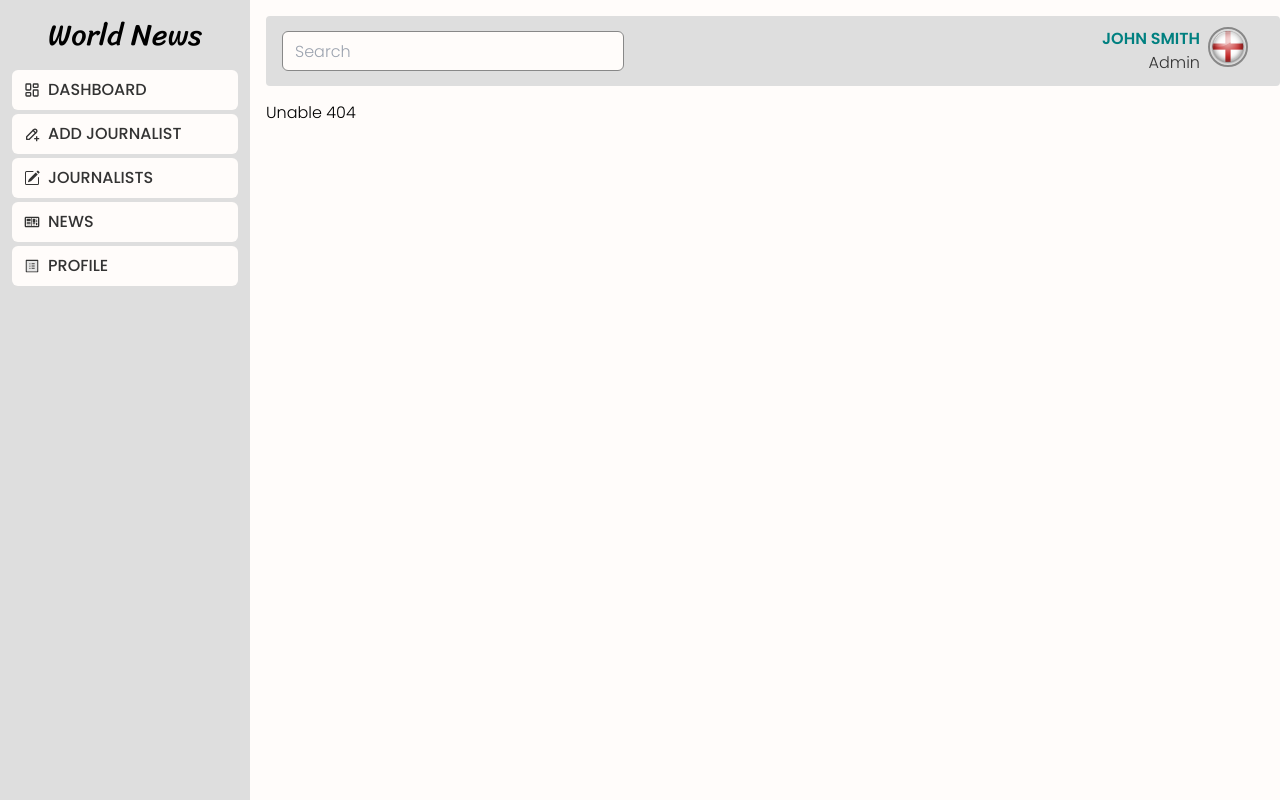
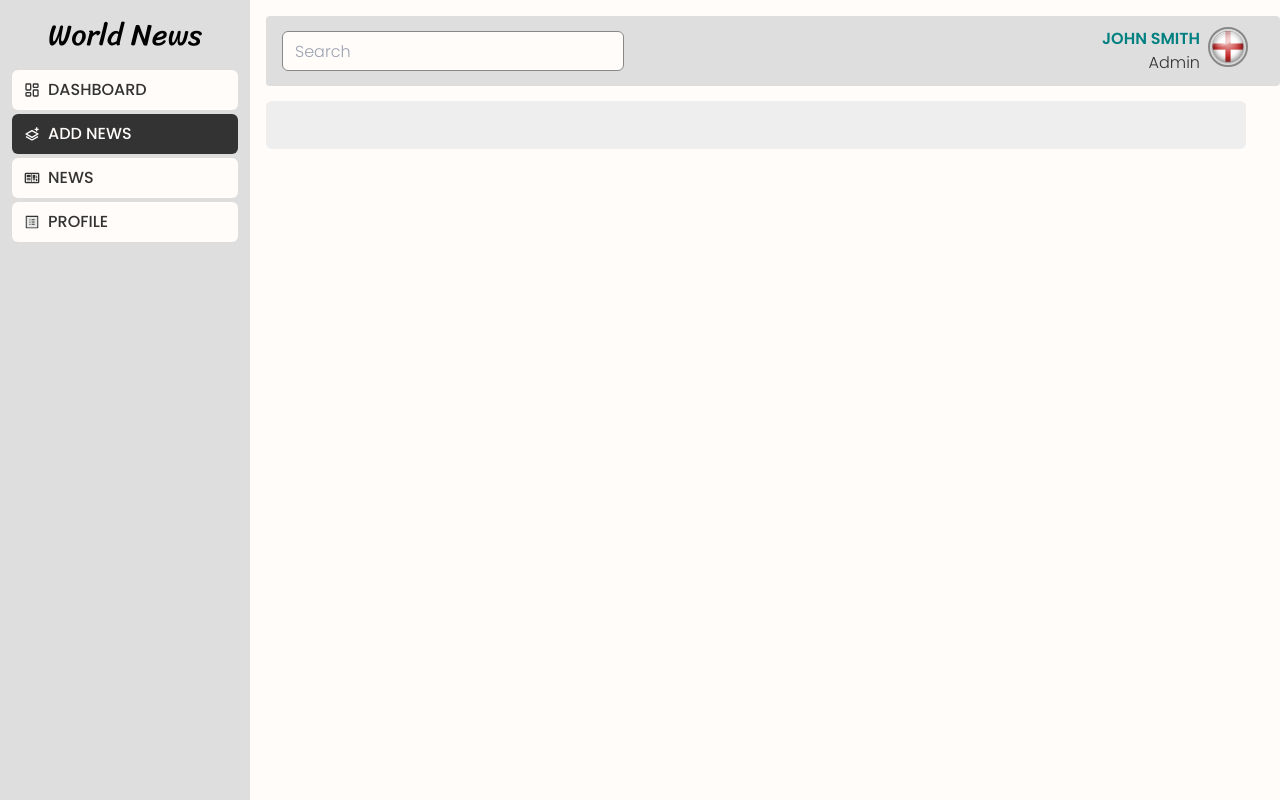
Before and after one commit to Nimira43/World-News, a React (Vite) app in the folder client/: page /dashboard/news/create in a window 1280 px wide. Before the commit this address led to /dashboard/unable-access. Built offline with nearby package versions, Linux system fonts and the light colour scheme.

Commit message:
CreateNews - 1

```diff
--- a/client/src/dashboard/layout/Sidebar.jsx
+++ b/client/src/dashboard/layout/Sidebar.jsx
@@ -9,7 +9,7 @@ import { BiLayerPlus } from 'react-icons/bi'
 const Sidebar = () => {
   const { pathname } = useLocation()
   const userInfo = {
-    role: 'admin'
+    role: 'writer'
   }
 
   return (
--- a/client/src/dashboard/pages/CreateNews.jsx
+++ b/client/src/dashboard/pages/CreateNews.jsx
@@ -1,7 +1,7 @@
 const CreateNews = () => {
   return (
-    <div>
-      <h1>Create News</h1>
+    <div className='bg-grey-light-extra rounded-md p-6'>
+      <div className='just-between'></div>
     </div>
   )
 }
--- a/client/src/middleware/ProtectRole.jsx
+++ b/client/src/middleware/ProtectRole.jsx
@@ -5,7 +5,7 @@ const ProtectRole = ({role}) => {
 
   const userInfo = {
     name: 'User',
-    role: 'admin'
+    role: 'writer'
   }
   if (userInfo.role === role) {
     return <Outlet />
```
